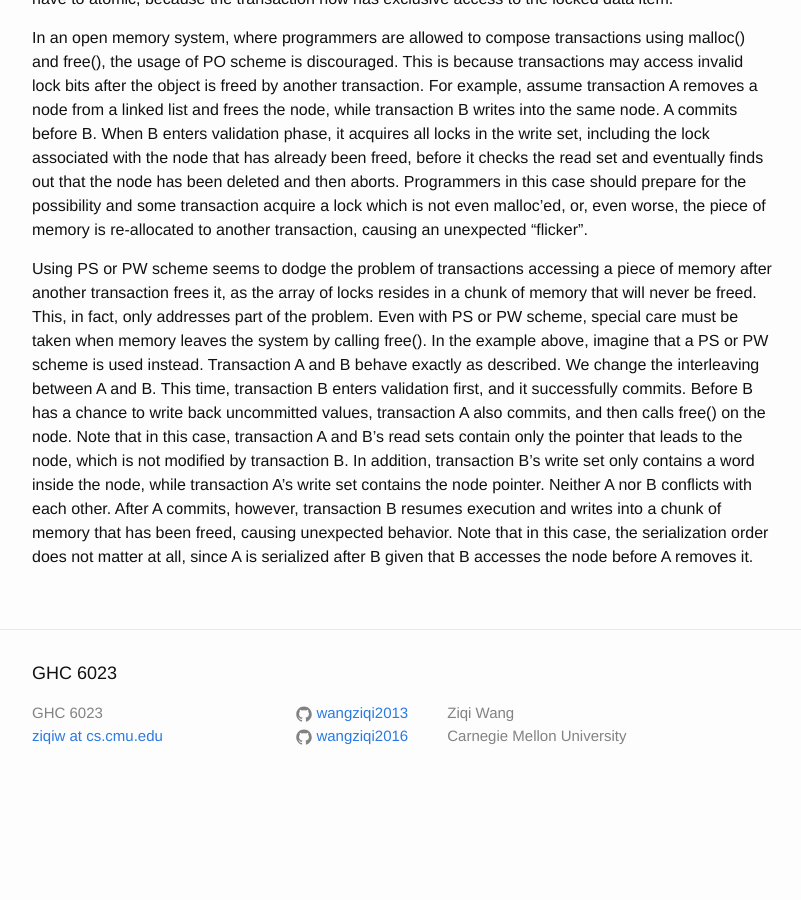
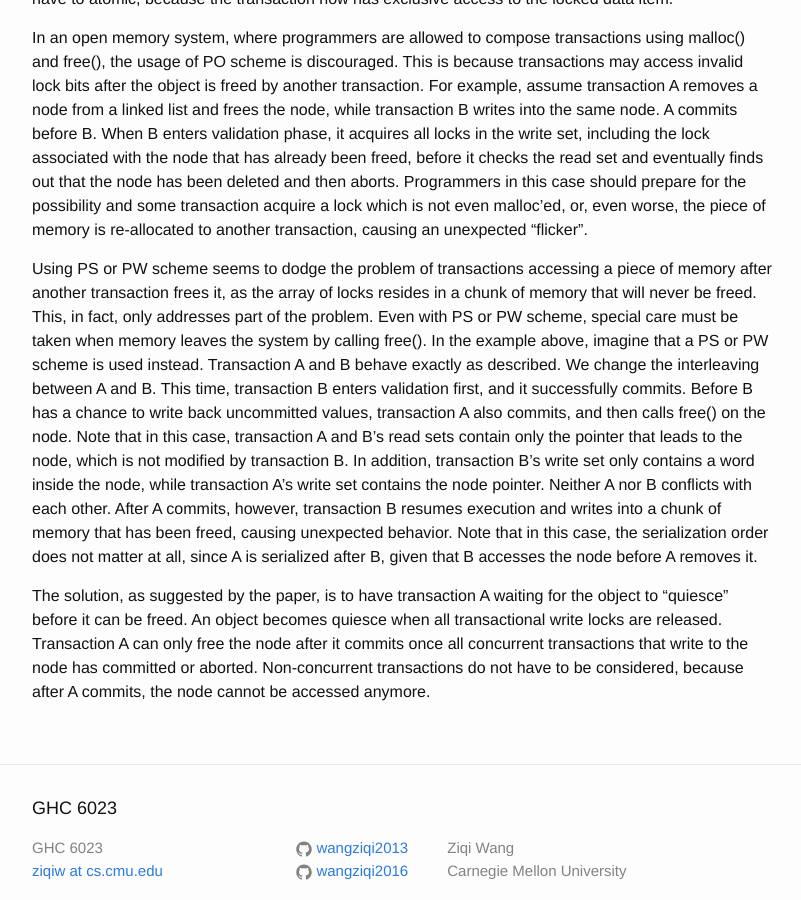
Before and after one commit to wangziqi2013/wangziqi2013.github.io, a Jekyll site: the page built from _posts/2018-08-27-what-really-makes-txn-fast.markdown, in a window 1280 px wide and 900 px high, scrolled down 1804 px. Shown: the whole window, without its empty margins (238-1039 px from the left). Built offline with Jekyll 4.4.1, drawn with Linux system fonts in a browser that asks for light colours; before the commit the page ends 2611 px from its top, so only the background shows below that.

Commit message:
Finish solution

```diff
--- a/_posts/2018-08-27-what-really-makes-txn-fast.markdown
+++ b/_posts/2018-08-27-what-really-makes-txn-fast.markdown
@@ -86,4 +86,9 @@ contain only the pointer that leads to the node, which is not modified by transa
 only contains a word inside the node, while transaction A's write set contains the node pointer. Neither A nor B conflicts with
 each other. After A commits, however, transaction B resumes execution and writes into a chunk of memory that has been freed,
 causing unexpected behavior. Note that in this case, the serialization order does not matter at all, since A is serialized after
-B given that B accesses the node before A removes it.
+B, given that B accesses the node before A removes it.
+
+The solution, as suggested by the paper, is to have transaction A waiting for the object to "quiesce" before it can be freed.
+An object becomes quiesce when all transactional write locks are released. Transaction A can only free the node after it
+commits once all concurrent transactions that write to the node has committed or aborted. Non-concurrent transactions do not
+have to be considered, because after A commits, the node cannot be accessed anymore.
```
